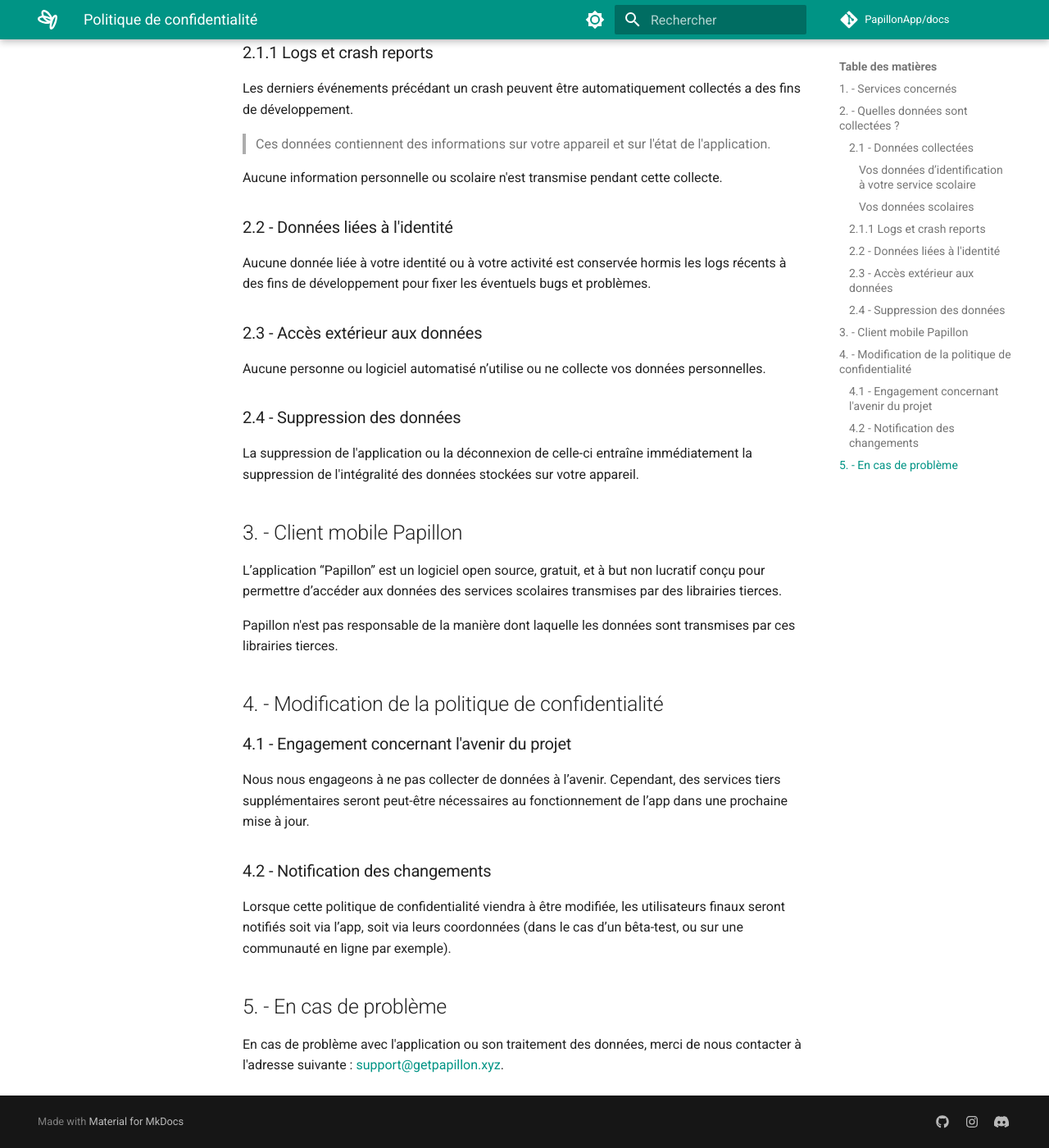
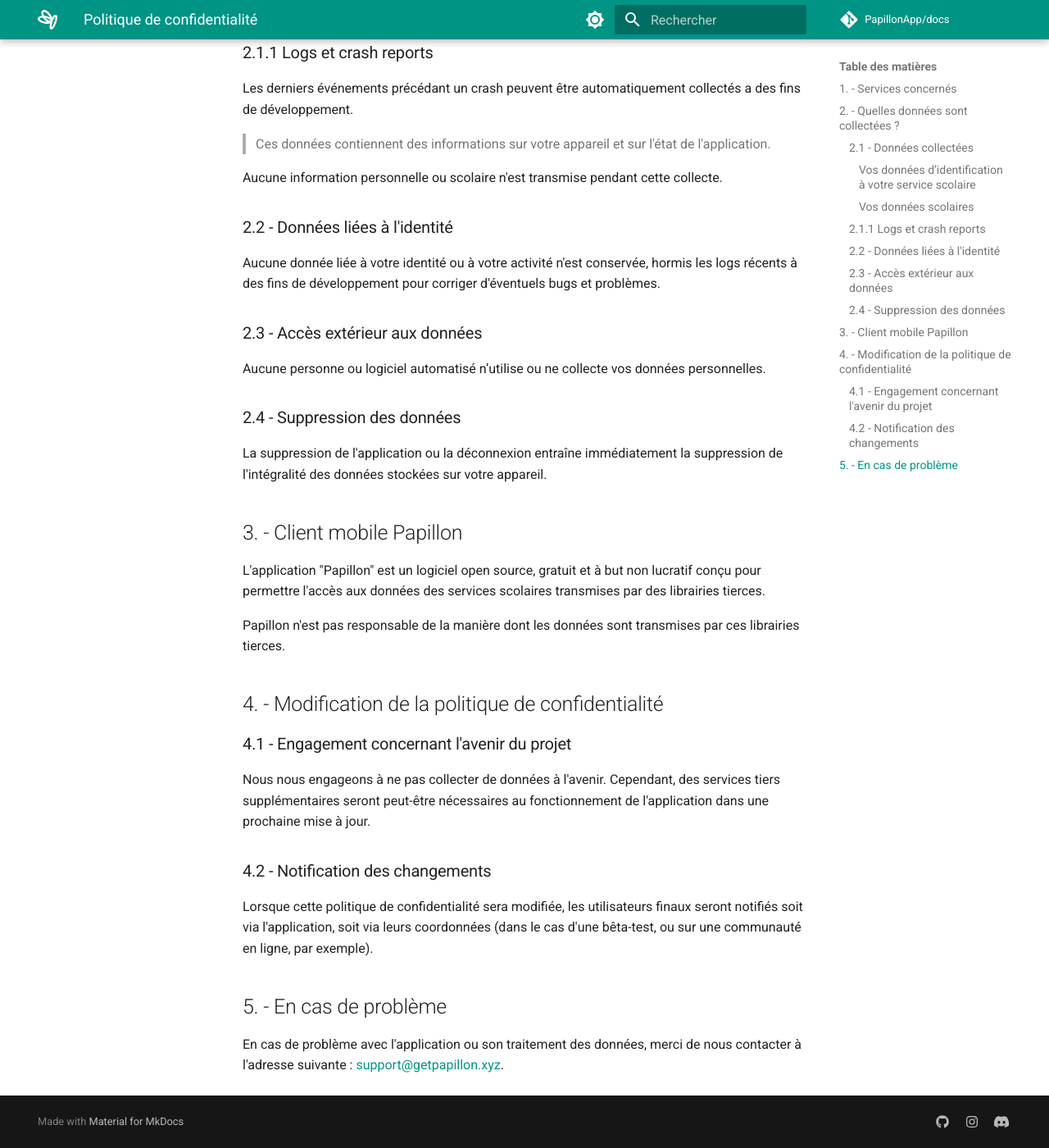
Before and after one commit to PapillonApp/docs, an MkDocs documentation site: the page built from docs/documents/privacy-policy.md, in a window 1280 px wide and 1400 px high, scrolled down 907 px. Shown: the whole window at 82% size. Built offline with MkDocs 1.6.1 and Material for MkDocs 9.7.7, drawn with Linux system fonts in a browser that asks for light colours; comment, search, counter and statistics services are not loaded; some of the changed text lies outside the part shown.

Commit message:
Update privacy-policy.md

```diff
--- a/docs/documents/privacy-policy.md
+++ b/docs/documents/privacy-policy.md
@@ -24,26 +24,26 @@ Les derniers événements précédant un crash peuvent être automatiquement col
 Aucune information personnelle ou scolaire n'est transmise pendant cette collecte.
 
 ### 2.2 - Données liées à l'identité
-Aucune donnée liée à votre identité ou à votre activité est conservée hormis les logs récents à des fins de développement pour fixer les éventuels bugs et problèmes.
+Aucune donnée liée à votre identité ou à votre activité n'est conservée, hormis les logs récents à des fins de développement pour corriger d'éventuels bugs et problèmes.
 
 ### 2.3 - Accès extérieur aux données
 Aucune personne ou logiciel automatisé n’utilise ou ne collecte vos données personnelles.
 
 ### 2.4 - Suppression des données
-La suppression de l'application ou la déconnexion de celle-ci entraîne immédiatement la suppression de l'intégralité des données stockées sur votre appareil.
+La suppression de l'application ou la déconnexion entraîne immédiatement la suppression de l'intégralité des données stockées sur votre appareil.
 
 ## 3. - Client mobile Papillon
-L’application “Papillon” est un logiciel open source, gratuit, et à but non lucratif conçu pour permettre d’accéder aux données des services scolaires transmises par des librairies tierces.
+L'application "Papillon" est un logiciel open source, gratuit et à but non lucratif conçu pour permettre l'accès aux données des services scolaires transmises par des librairies tierces.
 
-Papillon n'est pas responsable de la manière dont laquelle les données sont transmises par ces librairies tierces.
+Papillon n'est pas responsable de la manière dont les données sont transmises par ces librairies tierces.
 
-## 4. -  Modification de la politique de confidentialité
+## 4. - Modification de la politique de confidentialité
 
 ### 4.1 - Engagement concernant l'avenir du projet
-Nous nous engageons à ne pas collecter de données à l’avenir. Cependant, des services tiers supplémentaires seront peut-être nécessaires au fonctionnement de l’app dans une prochaine mise à jour.
+Nous nous engageons à ne pas collecter de données à l'avenir. Cependant, des services tiers supplémentaires seront peut-être nécessaires au fonctionnement de l'application dans une prochaine mise à jour.
 
 ### 4.2 - Notification des changements
-Lorsque cette politique de confidentialité viendra à être modifiée, les utilisateurs finaux seront notifiés soit via l’app, soit via leurs coordonnées (dans le cas d’un bêta-test, ou sur une communauté en ligne par exemple).
+Lorsque cette politique de confidentialité sera modifiée, les utilisateurs finaux seront notifiés soit via l'application, soit via leurs coordonnées (dans le cas d'une bêta-test, ou sur une communauté en ligne, par exemple).
 
 ## 5. - En cas de problème
 En cas de problème avec l'application ou son traitement des données, merci de nous contacter à l'adresse suivante : [support@getpapillon.xyz](mailto:support@getpapillon.xyz).
```
Also changed, not shown: other parts of docs/documents/privacy-policy.md (+1 -1 lines).
